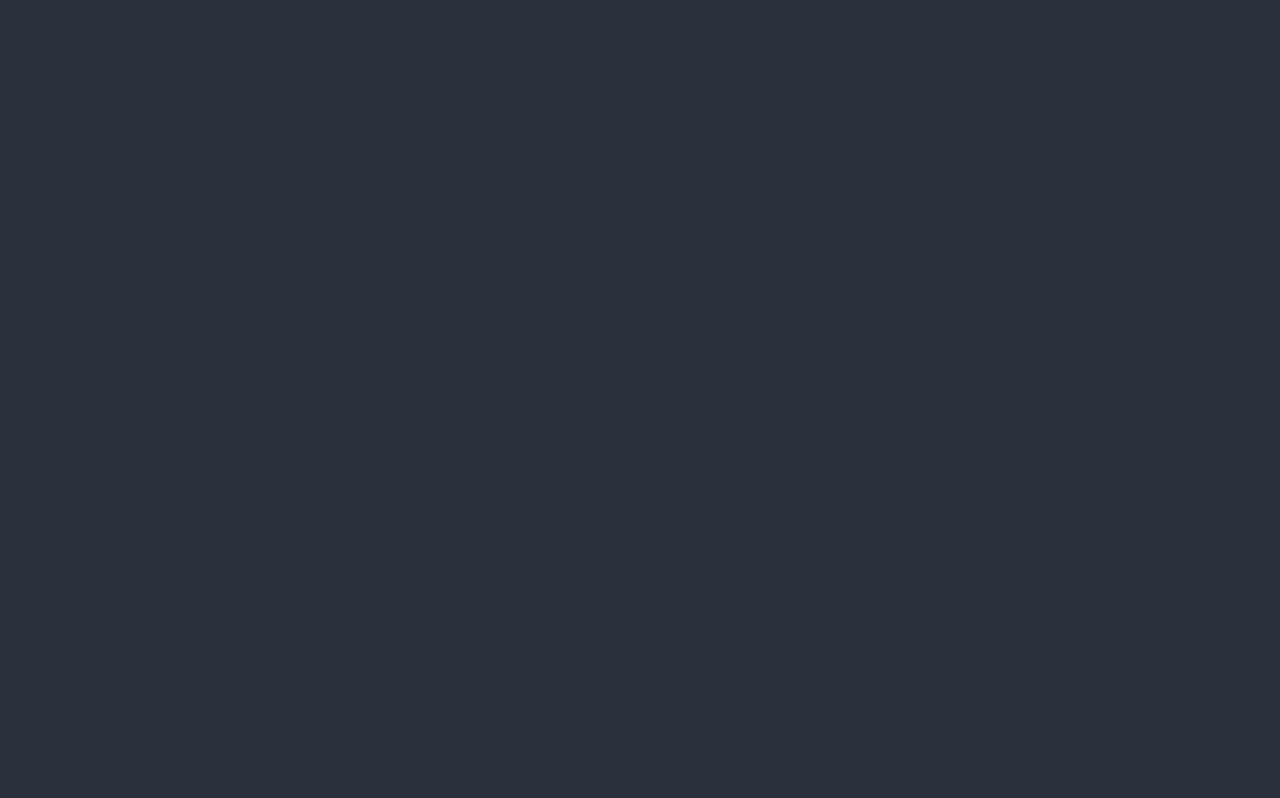
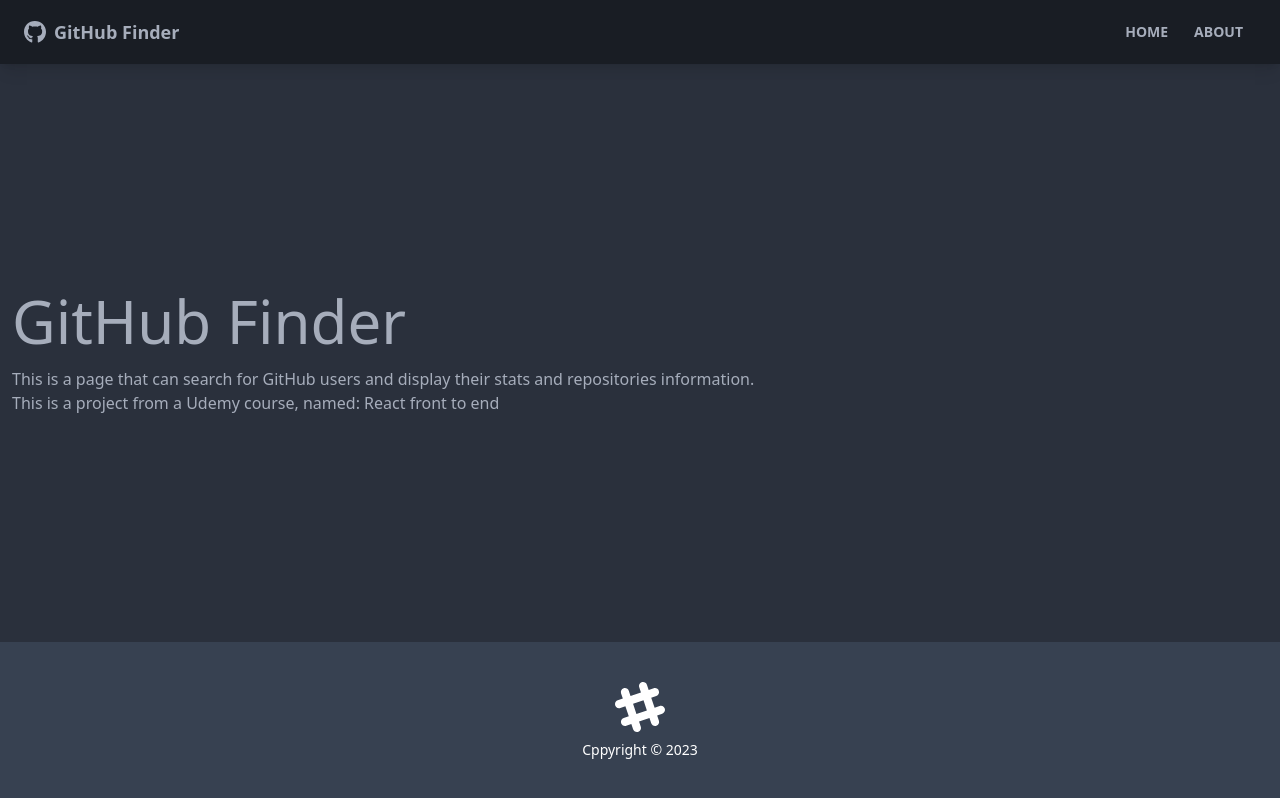
Before and after one commit to nunesxd/react_github_finder, a React (Create React App) app: page /about in a window 1280 px wide. Before the commit this address had no page. Built offline with nearby package versions, Linux system fonts and the light colour scheme; the HTML template or start-up script is replaced by a standard one.

Commit message:
Criação das paginas About, Home e NotFound

```diff
--- a/src/App.js
+++ b/src/App.js
@@ -1,22 +1,28 @@
 import { BrowserRouter as Router, Route, Routes } from 'react-router-dom'
 import Navbar from './components/layout/Navbar';
 import Footer from './components/layout/Footer';
+import About from './pages/About';
+import Home from './pages/Home';
+import NotFound from './pages/NotFound';
 
 
 function App() {
   return (
     <Router>
-      <Routes>
-        <Route exact path='/' element={
-          <div className='flex flex-col justify-between h-screen'>
-            <Navbar />
+      <div className='flex flex-col justify-between h-screen'>
+        <Navbar />
 
-            <main className='container mx-auto px-3 pb-12'>Content</main>
+        <main className='container mx-auto px-3 pb-12'>
+          <Routes>
+            <Route exact path='/' element={<Home />} />
+            <Route exact path='/about' element={<About />} />
+            <Route exact path='/notfound' element={<NotFound />} />
+            <Route exact path='/*' element={<NotFound />} />
+          </Routes>
+        </main>
 
-            <Footer />
-          </div>
-        } />
-      </Routes>
+        <Footer />
+      </div>
     </Router>
   );
 }
--- /dev/null
+++ b/src/pages/About.jsx
@@ -0,0 +1,13 @@
+import React from 'react'
+
+function About() {
+  return (
+    <div>
+      <h1 className="text-6xl mb-4">GitHub Finder</h1>
+      <p>This is a page that can search for GitHub users and display their stats and repositories information.</p>
+      <p>This is a project from a Udemy course, named: React front to end</p>
+    </div>
+  )
+}
+
+export default About
--- /dev/null
+++ b/src/pages/Home.jsx
@@ -0,0 +1,11 @@
+import React from 'react'
+
+function Home() {
+  return (
+    <div>
+      <h1 className="text-6xl">Welcome</h1>
+    </div>
+  )
+}
+
+export default Home
--- /dev/null
+++ b/src/pages/NotFound.jsx
@@ -0,0 +1,23 @@
+import React from 'react'
+import {FaHome} from 'react-icons/fa'
+import { Link } from 'react-router-dom'
+
+
+function NotFound() {
+  return (
+    <div className='hero'>
+      <div className="text-center hero-content">
+        <div className="max-w-lg">
+          <h1 className="text-8xl font-bold mb-8">Oops !</h1>
+          <p className="text-5xl mb-8">404 - Page not found !</p>
+          <Link className='btn btn-primary btn-lg' to='/' >
+            <FaHome className='mr-2' />
+            Back to Home
+          </Link>
+        </div>
+      </div>
+    </div>
+  )
+}
+
+export default NotFound
```
